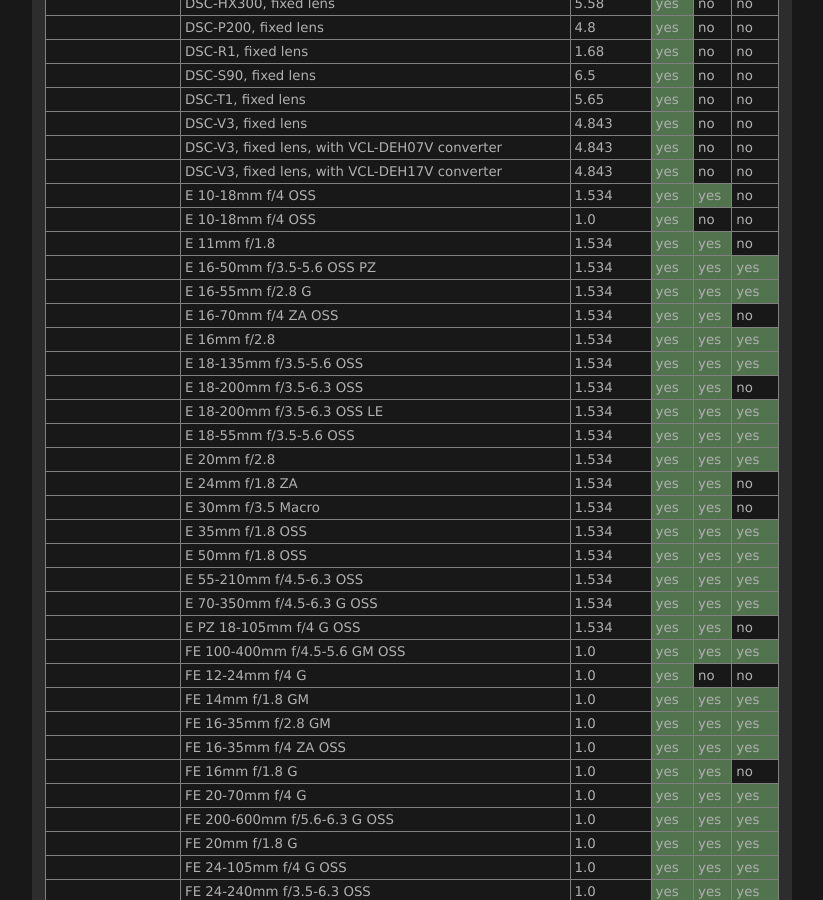
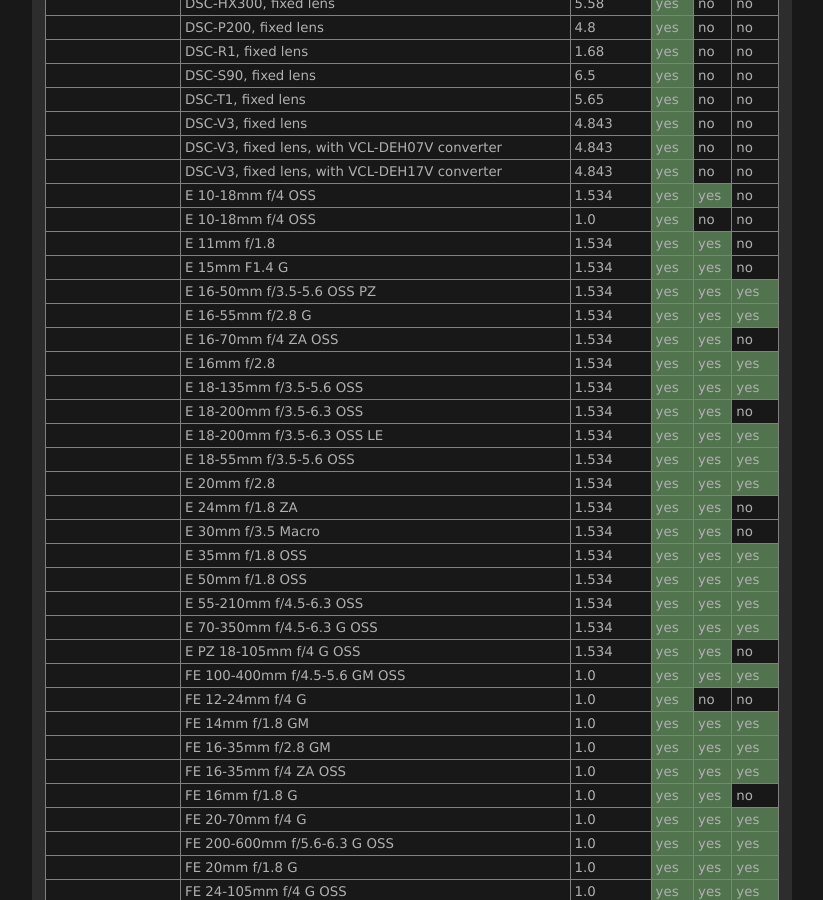
Before and after one commit to lensfun/lensfun.github.io, a Jekyll site: the page built from _posts/lenslist/2999-12-31-Lenslist-master.md, in a window 1280 px wide and 900 px high, scrolled down 30961 px. Shown: the whole window, without its empty margins (284-1107 px from the left). Built offline with Jekyll 4.4.1, drawn with Linux system fonts in a browser that asks for light colours.

Commit message:
Update master lens list from GitHub Actions

```diff
--- a/_posts/lenslist/2999-12-31-Lenslist-master.md
+++ b/_posts/lenslist/2999-12-31-Lenslist-master.md
@@ -1267,6 +1267,7 @@ This list was generated on 2026-06-13 from current Lensfun sources. Your Lensfun
 <tr class="lenslist-bg2"><td></td><td>E 10-18mm f/4 OSS</td><td>1.534</td><td class="lenslist-highlight lenslist-check">yes</td><td class="lenslist-highlight lenslist-check">yes</td><td class="lenslist-check">no</td></tr>
 <tr class="lenslist-bg2"><td></td><td>E 10-18mm f/4 OSS</td><td>1.0</td><td class="lenslist-highlight lenslist-check">yes</td><td class="lenslist-check">no</td><td class="lenslist-check">no</td></tr>
 <tr class="lenslist-bg2"><td></td><td>E 11mm f/1.8</td><td>1.534</td><td class="lenslist-highlight lenslist-check">yes</td><td class="lenslist-highlight lenslist-check">yes</td><td class="lenslist-check">no</td></tr>
+<tr class="lenslist-bg2"><td></td><td>E 15mm F1.4 G</td><td>1.534</td><td class="lenslist-highlight lenslist-check">yes</td><td class="lenslist-highlight lenslist-check">yes</td><td class="lenslist-check">no</td></tr>
 <tr class="lenslist-bg2"><td></td><td>E 16-50mm f/3.5-5.6 OSS PZ</td><td>1.534</td><td class="lenslist-highlight lenslist-check">yes</td><td class="lenslist-highlight lenslist-check">yes</td><td class="lenslist-highlight lenslist-check">yes</td></tr>
 <tr class="lenslist-bg2"><td></td><td>E 16-55mm f/2.8 G</td><td>1.534</td><td class="lenslist-highlight lenslist-check">yes</td><td class="lenslist-highlight lenslist-check">yes</td><td class="lenslist-highlight lenslist-check">yes</td></tr>
 <tr class="lenslist-bg2"><td></td><td>E 16-70mm f/4 ZA OSS</td><td>1.534</td><td class="lenslist-highlight lenslist-check">yes</td><td class="lenslist-highlight lenslist-check">yes</td><td class="lenslist-check">no</td></tr>
```
